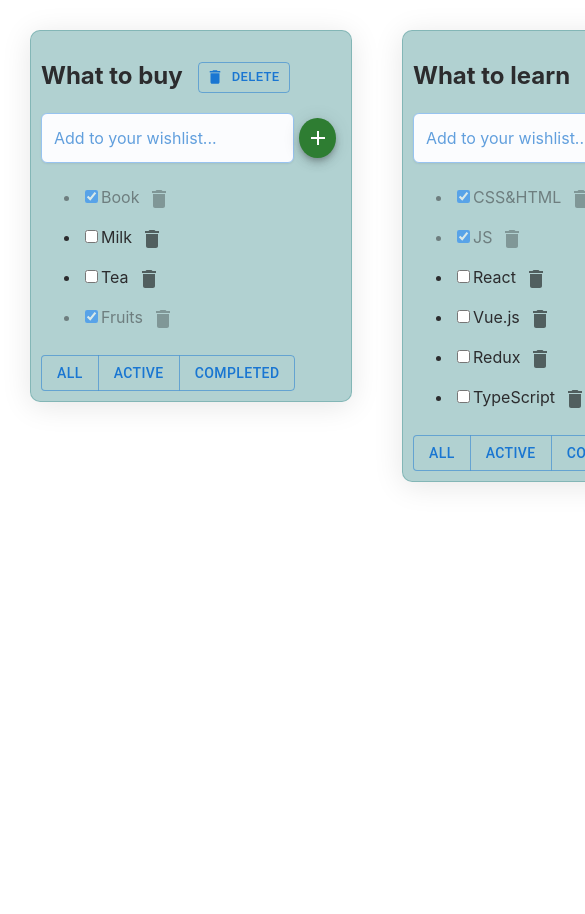
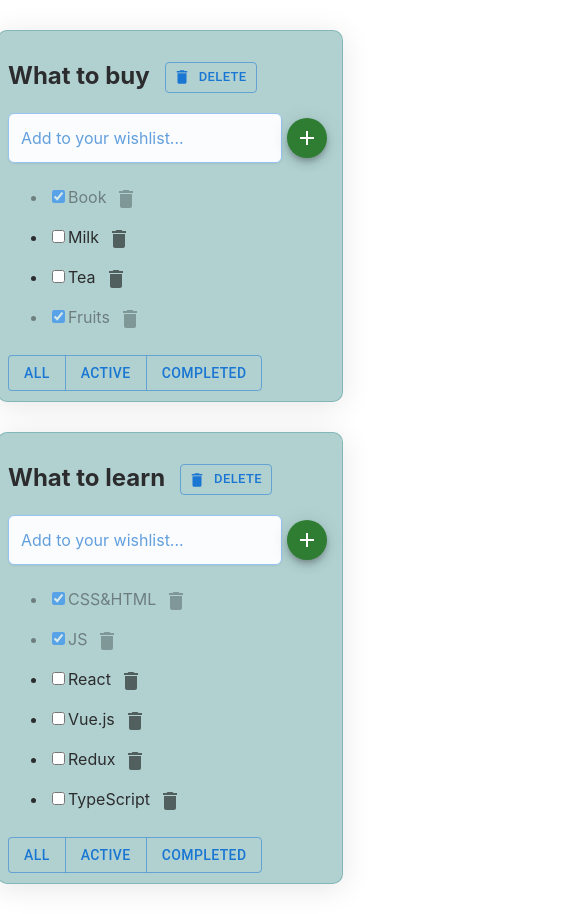
Before and after one commit to VolodymyrKolisnichenko/todo-list-2, a React (Create React App) app: page / in a window 390 px wide. Shown: the top 914 px of the page, 585 px wide, since content can reach past the window. Before the commit the page ends 844 px from the top, so only its background shows below. Built offline with nearby package versions, Linux system fonts and the light colour scheme.

Commit message:
Update App.css
added css

```diff
--- a/src/App.css
+++ b/src/App.css
@@ -1,7 +1,11 @@
-
+body{
+  display: flex;
+  justify-content: center;
+}
 .App {
   padding: 30px;
   display: flex;
+  flex-wrap: wrap;
 }
 .App > div {
   margin-right: 50px;
@@ -36,8 +40,7 @@
   box-shadow: 0 4px 30px rgba(0, 0, 0, 0.1);
   backdrop-filter: blur(5px);
   -webkit-backdrop-filter: blur(5px);
-  border: 1px solid rgba(29, 121, 121, 0.3);;
-
+  border: 1px solid rgba(29, 121, 121, 0.3);
 
   overflow-wrap: break-word;
   flex-wrap: wrap;
@@ -47,3 +50,8 @@
   padding: 10px;
   position: relative;
 }
+@media (max-width: 960px) {
+  .App {
+    row-gap: 30px;
+  }
+}
```
